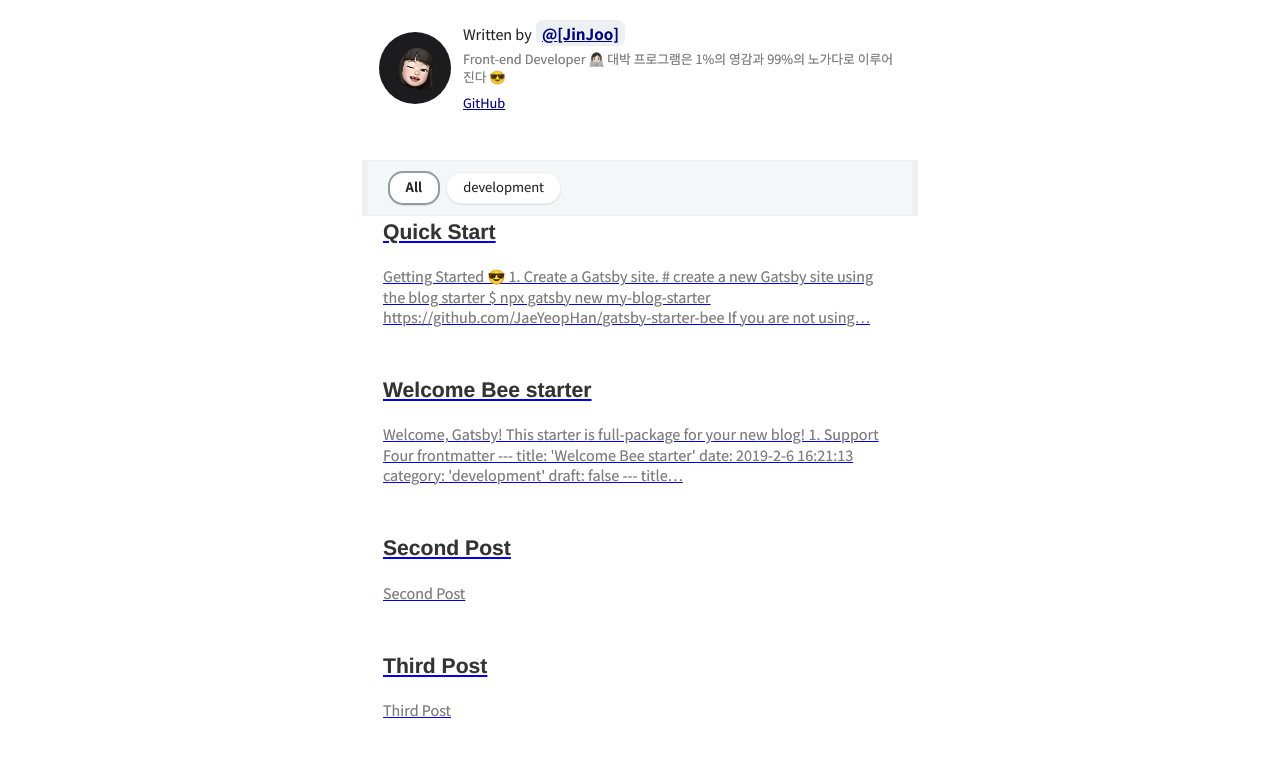
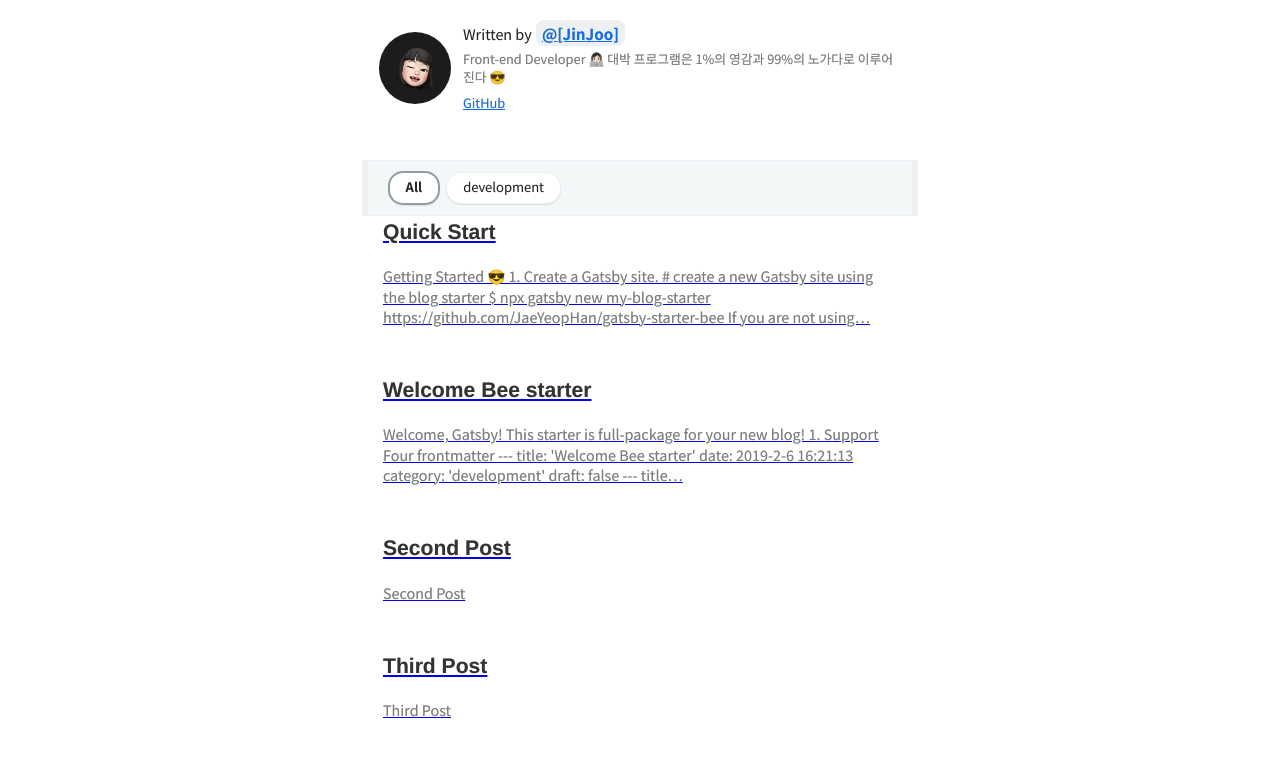
Before and after one commit to Yxxnsu/CHACHALOG, a Gatsby site: page / in a window 1280 px wide. Shown: the part 177-934 px from the top of the page. Built offline with nearby package versions, Linux system fonts and the light colour scheme; Gatsby itself is replaced by a stand-in of ours; some packages are replaced by stand-ins of ours; what typography-theme-github would draw is missing.

Commit message:
색깔 수정

```diff
--- a/src/styles/variables.scss
+++ b/src/styles/variables.scss
@@ -13,19 +13,19 @@ $light-hover-text-shadow: 0 0 6px rgba(0, 0, 0, 0.2);
 
 // index
 $dimmed-color: #eef5db;
-$light-link-color: #000080;
+$light-link-color: #0e6eec;
 $dark-gray: #333;
 $middle-gray: #7d7d7d;
 $light-gray: #aaa;
 
 // blog-templates
-$navigator-text-color: #cc007a;
+$navigator-text-color: #f7a6dc;
 $navigator-background-color: #fceff7;
 $blockquote-text-color: #999;
 
 // code
 $inline-dimmed-color: #ece5f1;
-$inline-text-color: #4b2043;
+$inline-text-color: #158cfc;
 
 // category
 $light-category-border-color: #ecf0f2;
@@ -39,7 +39,7 @@ $light-category-item-color: #fff;
  * @dark theme
  */
 $dark-background-color: #282c35;
-$dark-link-color: #bb72ec;
+$dark-link-color: #246ef7;
 
 $dark-lightest-font-color: #fff;
 $dark-light-font-color: #eeeeee;
```
